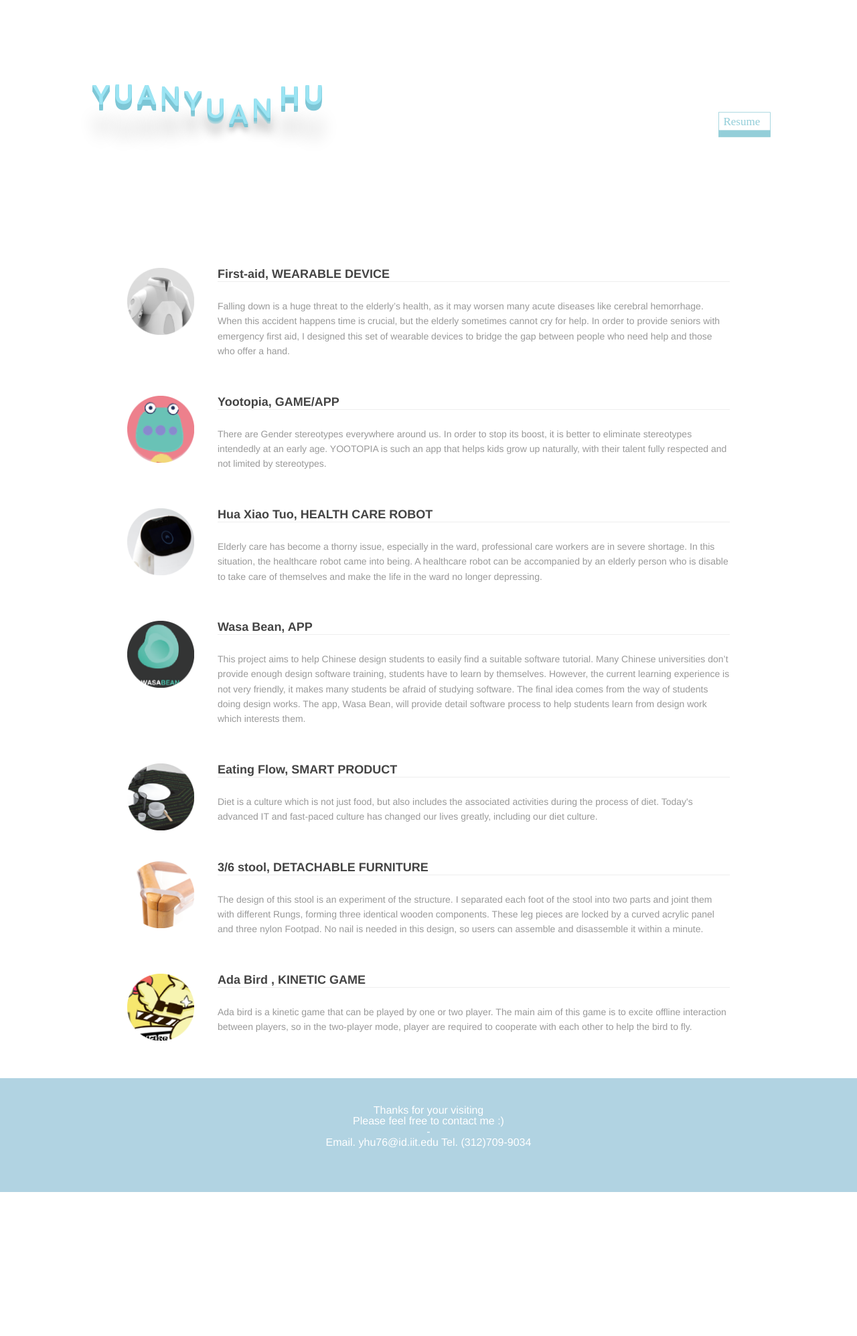
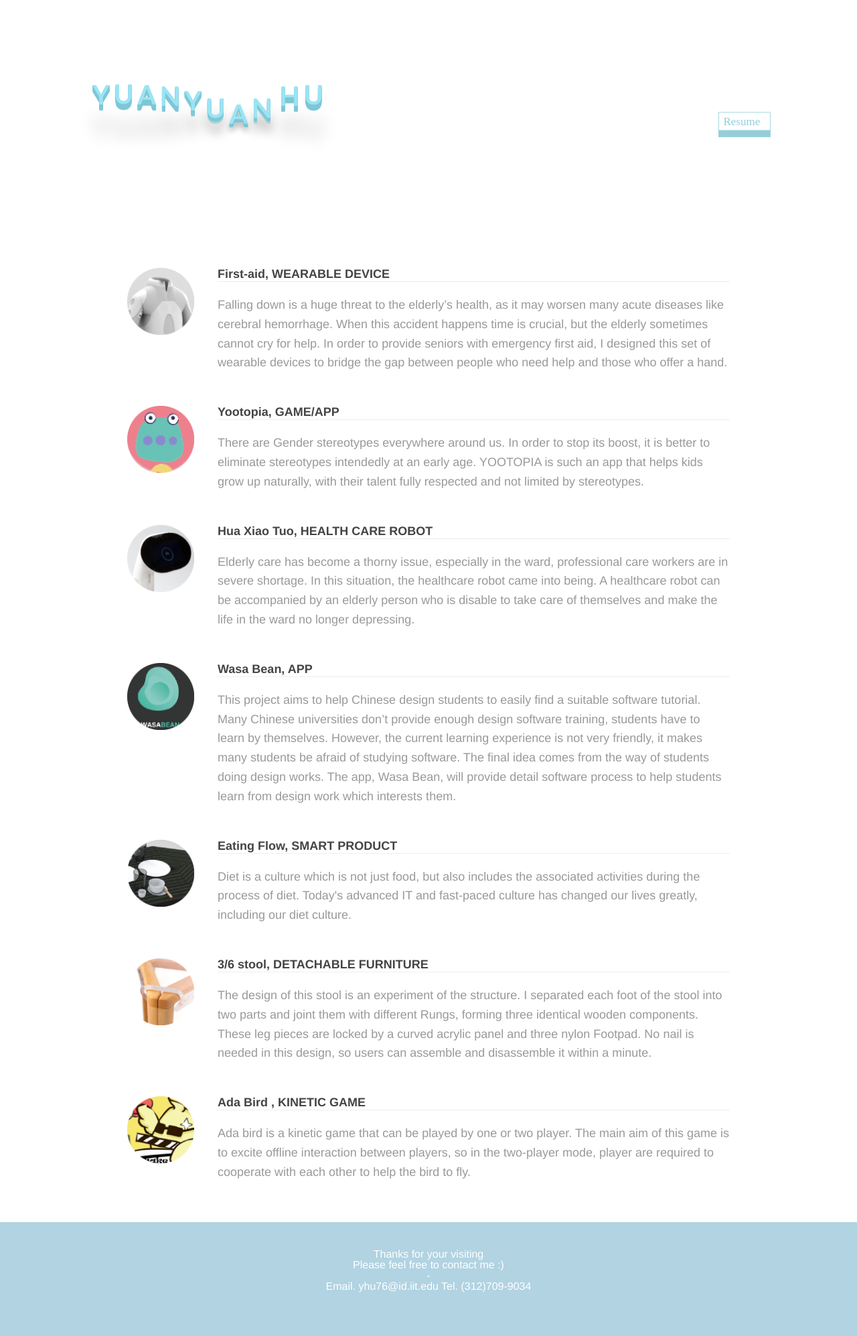
Before and after one commit to yuanyuanhu96/Potfolio-Archive, a Jekyll site: the page built from index.md, in a window 1280 px wide. Shown: the whole page at 67% size. Built offline with Jekyll 4.4.1, drawn with Linux system fonts in a browser that asks for light colours; before the commit the page ends 1780 px from its top, so only the background shows below that.

Commit message:
Update style.css

```diff
--- a/_includes/style.css
+++ b/_includes/style.css
@@ -444,10 +444,8 @@ margin-bottom: 30px;
 .index-wrapper .title-desc {
   margin-top: 20px;
   margin-bottom: 5px;
-  padding-top: 5px;
-  padding-bottom: 5px;
   color: #999;
-  font-size: 14px;
+  font-size: 18px;
   line-height: 1.6;
   font-weight: lighter;
 }
```
